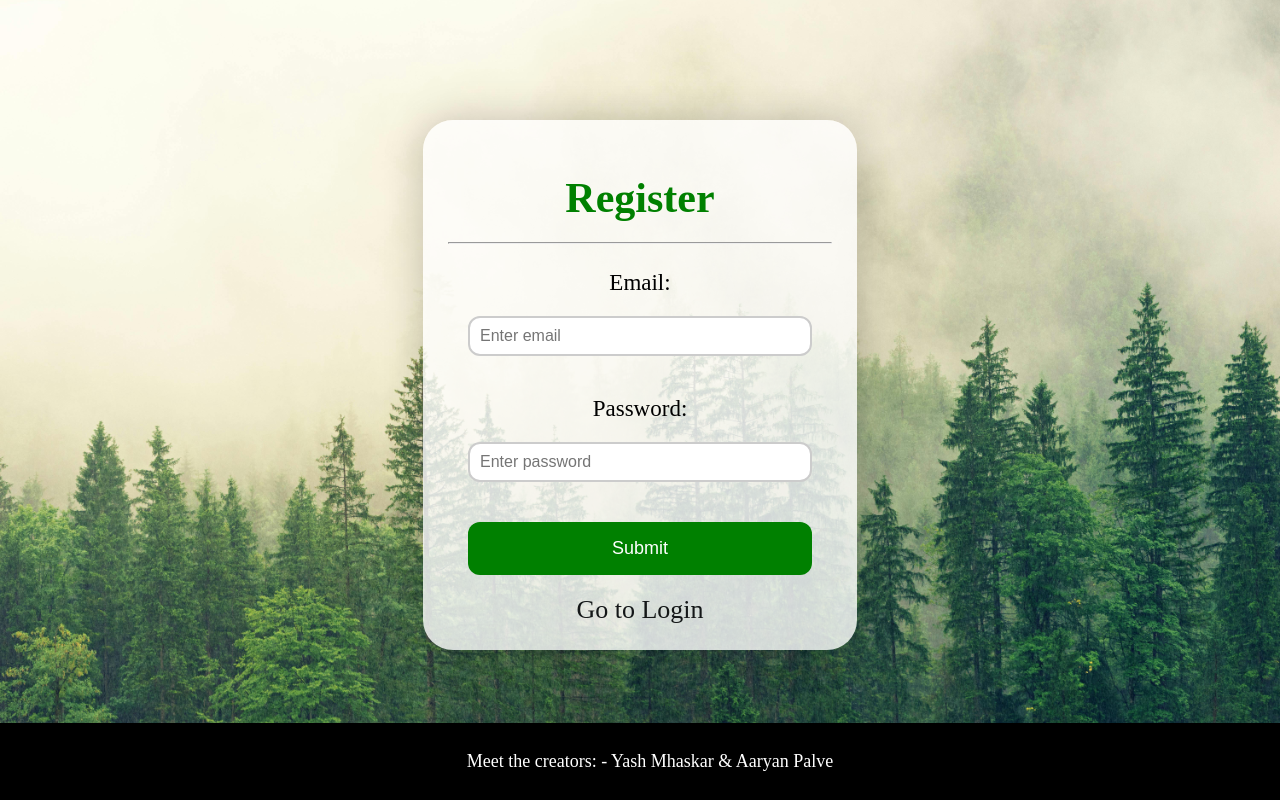
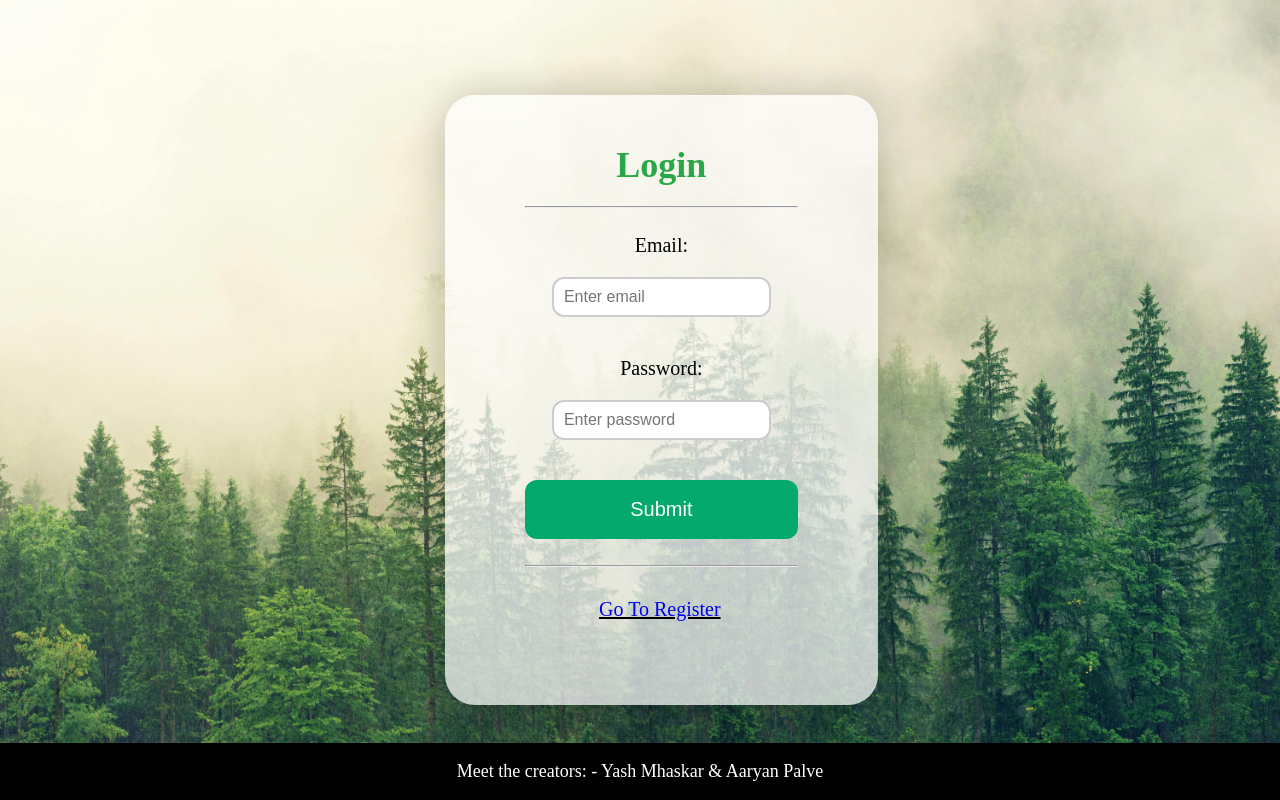
Before and after one commit to AaryanPalve5/agrimate.github.io, a Flask app: page /login_rain in a window 1280 px wide. Run offline with Flask 3, Linux system fonts and the light colour scheme; some libraries are stand-ins or nearby versions.

Commit message:
one more commit

```diff
--- a/Rainfall-Prediction/templates/login.html
+++ b/Rainfall-Prediction/templates/login.html
@@ -12,8 +12,6 @@
         margin: 0;
         padding: 0;
         overflow: hidden;
-        font-family: 'Times New Roman', Times, serif;
-        font-size: 16px;
     }
 
     .container {
@@ -21,23 +19,27 @@
         flex-direction: column;
         align-items: center;
         justify-content: center;
-        min-height: 100vh;
+        height: 100vh;
+
     }
 
     .form-wrapper {
-        background-color: rgba(255, 255, 255, 0.8); /* Adjusted opacity */
+        background-color: rgba(255, 255, 255, 0.718); /* Adjusted opacity */
         padding: 25px; /* Increased padding */
         border-radius: 30px; /* Increased border radius */
         box-shadow: 0 0 40px rgba(0, 0, 0, 0.2); /* Increased box shadow */
         text-align: center;
         max-width: 800px; /* Increased max-width for wider form */
-        width: 30%; /* Set width to 80% for responsiveness */
-        margin-bottom: 30px; /* Increased margin bottom */
+        width: 70%; /* Set width to 80% for responsiveness */
+        height: 70vh; /* Set shorter height */
+        padding-right: 80px;
+        padding-left: 80px;
       }
 
     .form-title {
-        color: green;
-        font-size: 42px; /* Decreased font size */
+        color: #2aa747;
+        font-weight: bolder;
+        font-size: 36px; /* Decreased font size */
         margin-bottom: 20px; /* Increased margin bottom */
     }
 
@@ -48,12 +50,12 @@
     label {
         display: block;
         margin-bottom: 20px; /* Increased margin bottom */
-        font-size: 23px; /* Decreased font size */
+        font-size: 20px; /* Decreased font size */
     }
 
     input[type="email"],
     input[type="password"] {
-        width: calc(100% - 40px); /* Adjusted width */
+        width: 80%;
         height: 40px; /* Adjusted height */
         padding: 10px; /* Decreased padding */
         margin-bottom: 20px; /* Increased margin bottom */
@@ -64,75 +66,86 @@
     }
 
     button[type="submit"] {
-        width: calc(100% - 40px); /* Adjusted width */
-        padding: 16px; /* Decreased padding */
-        background-color: green;
+        width: 100%;
+        padding: 18px; /* Decreased padding */
+        background-color: #04AA6D;
         color: #fff;
         border: none;
         border-radius: 12px; /* Increased border radius */
         cursor: pointer;
-        transition: background-color 0.3s;
-        font-size: 18px; /* Decreased font size */
+
+        font-size: 20px; /* Decreased font size */
     }
 
     button[type="submit"]:hover {
         background-color: darkgreen;
     }
 
-    .btn-register {
-        display: block;
-        margin-top: 20px; /* Decreased margin top */
-        font-size: 26px; /* Decreased font size */
-        text-decoration: none;
-        color: #141718;
-        transition: color 0.3s;
-    }
+
+
+
 
     footer {
-        background-color: rgba(0, 0, 0, 0.8);
+            background-color: black;
             color: white;
             text-align: center;
+
             position: fixed;
             bottom: 0;
-        width: 100%;
-        padding: 10px;
-        font-family: 'Times New Roman', Times, serif;
-        font-size: 14px;
+            width: 100%;/* Adjusted margin-bottom */
+            z-index: 9999;
+        }
+      @media screen and (max-width: 768px) {
+        .form-wrapper {
+          margin-left: -15px;
+        }
     }
   </style>
+
+  <script src="https://cdn.jsdelivr.net/npm/jquery@3.7.1/dist/jquery.slim.min.js"></script>
+  <script src="https://cdn.jsdelivr.net/npm/popper.js@1.16.1/dist/umd/popper.min.js"></script>
+  <script src="https://cdn.jsdelivr.net/npm/bootstrap@4.6.2/dist/js/bootstrap.bundle.min.js"></script>
 </head>
 <body>
 
 <div class="container">
+  <div class="row justify-content-center">
+    <div class="col-sm-8">
       <div class="form-wrapper">
-    <h1 class="form-title">Register</h1><hr><br>
-    {% if error %}
-    <div class="alert alert-danger" role="alert">
+        <form action="{% if login_type == 'rain' %}/login_rain{% else %}/login_crop{% endif %}" method="POST">
+          <h1 class="form-title">Login</h1> <!-- Move "Login" inside the form --><hr><br>
+
+          <div class="form-group">
+             <label for="email">Email:</label>
+            <input type="email" class="form-control" id="email" placeholder="Enter email" name="email">
+          </div>
+          <div class="form-group">
+            <label for="pwd">Password:</label>
+            <input type="password" class="form-control" id="pwd" placeholder="Enter password" name="password">
+          </div>
+          <button type="submit" class="btn btn-dark">Submit</button>
+
+          <br><br><hr><a href="{% if login_type == 'rain' %}/register_rain{% else %}/register_crop{% endif %}" class="reg" style="margin: 3px; font-size: 20px; text-decoration-color: black;"><br>Go To Register</a>
+         <br>
+         {% if error %}<br><hr>
+        <div class="alert alert-danger" role="alert"  style="font-size: 30px;">
           <script>
             alert("{{ error }}")
           </script>
         </div>
         {% endif %}
-    <form action="{% if register_type == 'rain' %}/register_rain{% else %}/register_crop{% endif %}" method="POST">
-      <div class="form-group">
-        <label for="email">Email:</label>
-        <input type="email" id="email" placeholder="Enter email" name="email">
-      </div>
-      <div class="form-group">
-        <label for="pwd">Password:</label>
-        <input type="password" id="pwd" placeholder="Enter password" name="password">
-      </div>
-      <button type="submit">Submit</button>
-    </form>
-    <a href="{% if register_type == 'rain' %}/login_rain{% else %}/login_crop{% endif %}" class="btn-register">Go to Login</a>
+
+        <br></form>
       </div>
     </div>
-
+  </div>
+</div>
 
 
 <footer style="margin-bottom: 0px; background-color: black; color: white; width: 100%;  position: absolute; bottom: 0; font-family: 'Times New Roman', Times, serif; font-size: large; text-align: center;">
   <p>Meet the creators: - <a href="https://myash21.github.io/portfolio.github.io/" style="color: white; text-decoration: none;">Yash Mhaskar</a> & <a href="https://aaryanpalve5.github.io/PortfolioASP/index.html" target="_blank" style="color: white; text-decoration: none;">Aaryan Palve</a></p>
 </footer>
 
+
 </body>
 </html>
```
Lines whose indentation alone changed are shown as unchanged.
